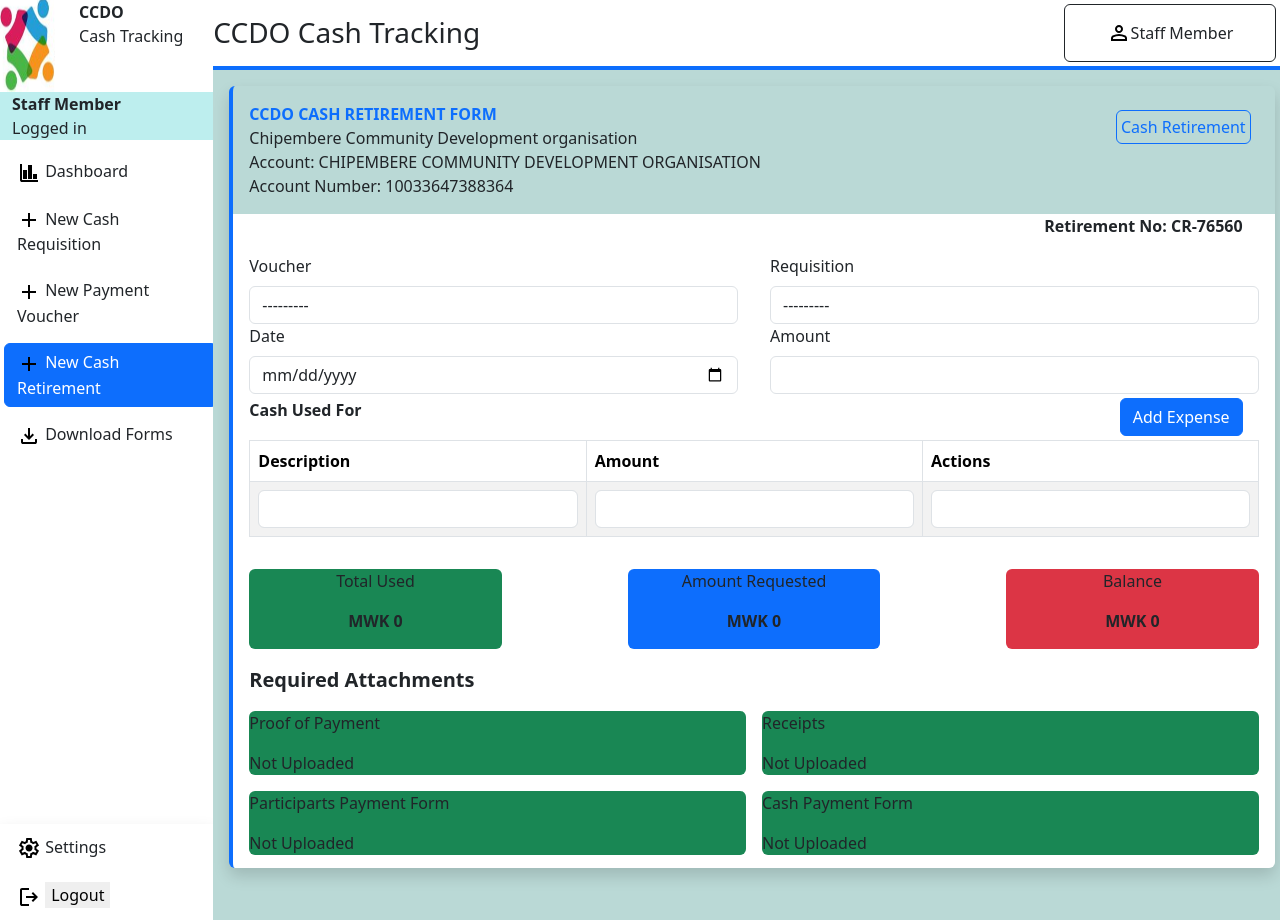
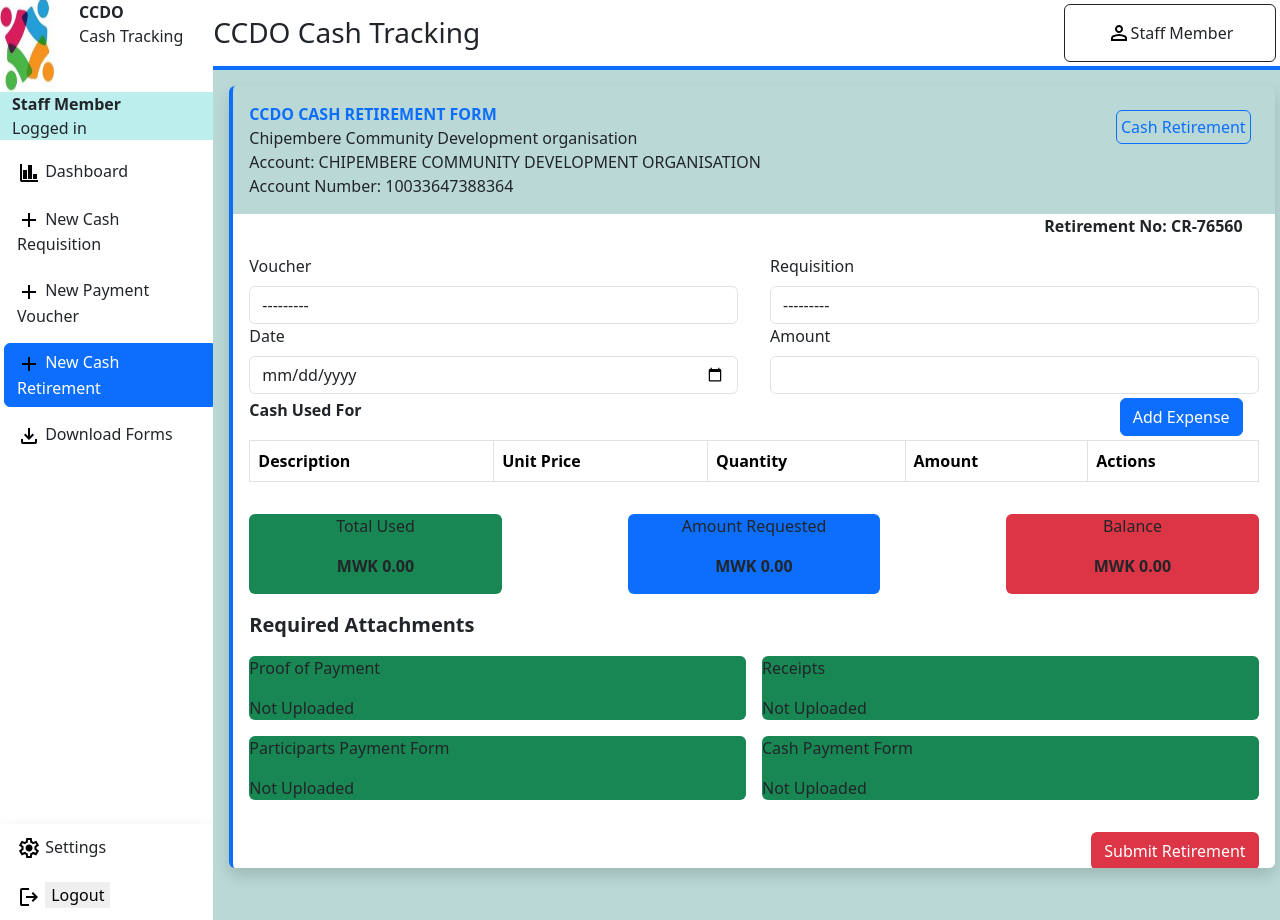
Before and after one commit to FrezerMakina/CashTrackingSystem, a Django app: page /retirement/ in a window 1280 px wide. Run offline with Django 5.2, Linux system fonts and the light colour scheme; a user stored in the database is signed in; tables that the repository leaves empty hold one stand-in row (values such as "Sample post"); lists and menus that the app fills with data are empty; some libraries are stand-ins or nearby versions.

Commit message:
updated views and retirement
retirement form made dynamic as items are automatically being populated after selecting voucherid. More fields has also been added on the form i.e quantity & unit price

```diff
--- a/CashTracker/views.py
+++ b/CashTracker/views.py
@@ -243,6 +243,8 @@ class RetirementajaxView(LoginRequiredMixin, View):
                 item_list.append({
                     'itemname' : item.itemname,
                     'totalprice' : item.totalprice,
+                    'unitprice' : item.unitprice,
+                    'quantity' : item.quantity,
                 })
 
 
--- a/templates/CashTracker/retirement.html
+++ b/templates/CashTracker/retirement.html
@@ -48,11 +48,11 @@
                     <input type="text" id="requisition" class="form-control"> -->
 
                     <label for="{{ form.requisitionid.id_for_label }}" class="form-label d-block">Requisition</label>
-                    {{ retirement_form.requisitionid|add_class:"form-control"|attr:"id:requisitionid" }}
+                    {{ retirement_form.requisitionid|add_class:"form-control"|attr:"id:requisitionid"|attr:"readonly:readonly" }}
                     {{ retirement_form.requisitionid.errors }}
 
                     <label for="amount" class="form-label">Amount</label>
-                    <input type="number" id="amount" class="form-control">
+                    <input type="number" id="amount" class="form-control" readonly>
 
                 </div>
 
@@ -68,17 +68,19 @@
                     <thead>
                         <tr>
                             <th>Description</th>
+                            <th>Unit Price</th>
+                            <th>Quantity</th>
                             <th>Amount</th>
                             <th>Actions</th>
                         </tr>
                     </thead>
 
-                    <tbody>
-                        <tr>
+                    <tbody id="tablebody">
+                        <!-- <tr id="tablerow">
                             <td><input type="text" class="form-control"></td>
                             <td><input type="number" step="0.001" class="form-control"></td>
                             <td><input type="text" class="form-control"></td>
-                        </tr>
+                        </tr> -->
                     </tbody>
                 </table>
             </div>
@@ -86,17 +88,17 @@
             <div class="d-flex justify-content-between m-3">
                 <div class="w-25 bg-success rounded">
                     <p class="text-center">Total Used</p>
-                    <p class="fw-bold text-center">MWK 0</p>
+                    <p class="fw-bold text-center" id="used">MWK 0.00</p>
                 </div>
 
                 <div class="w-25 bg-primary rounded">
                     <p class="text-center">Amount Requested</p>
-                    <p class="fw-bold text-center">MWK 0</p>
+                    <p class="fw-bold text-center" id="requested">MWK 0.00</p>
                 </div>
 
                 <div class="w-25 bg-danger rounded">
                     <p class="text-center">Balance</p>
-                    <p class="fw-bold text-center">MWK 0</p>
+                    <p class="fw-bold text-center" id="balance">MWK 0.00</p>
                 </div>
             </div>
 
@@ -135,4 +137,52 @@
         </form>
         <!-- <div class="h-25"></div> -->
     </div>
+
+
+    <script>
+        document.addEventListener('DOMContentLoaded', function(){
+            const voucherselect = document.getElementById('voucherid');
+            voucherselect.addEventListener('change', function(){
+                const voucherid = this.value;
+                if (voucherid){
+                    fetch(`/retirement/${voucherid}/`)
+                        .then(response => response.json())
+                        .then(data =>{
+                            document.getElementById('requisitionid').value = data.requisitionid;
+                            document.getElementById('amount').value = data.amount;
+                            document.getElementById('requested').textContent = 'MWK' + data.amount.toFixed(2);
+                            const items = data.item_list;
+                            for (const item of items){
+                                const row = `
+                                    <tr id="tablerow">
+                                        <td><input type="text" class="form-control" value="${item.itemname || ''}" readonly></td>
+                                        <td><input type="number" step="0.001" class="form-control" value="${item.unitprice || ''}" readonly></td>
+                                        <td><input type="number" step="0.001" class="form-control" value="${item.quantity || ''}" readonly></td>
+                                        <td><input type="number" step="0.001" class="form-control" value="${item.totalprice || ''}" readonly></td>
+                                        <td><button type="button" class="btn btn-outline-none" onclick="this.closest('tr').remove(); updateGrandTotal()"><img src="{% static 'CashTracker/icons/delete.svg' %}" alt="delete"></button></td>
+                                    </tr>`
+                                document.getElementById('tablebody').insertAdjacentHTML('beforeend', row);
+                                // updateGrandTotal();
+                            }
+                        });
+                }
+                else {
+                    document.getElementById('requisitionid').value = '';
+                    document.getElementById('amount').value = '';
+                    document.getElementById('requested').textContent = 'MWK 0.00';
+                }
+            });
+        });
+
+
+
+    // function updateGrandTotal(){
+    //     let sum = 0;
+    //     document.querySelectorAll('.totalprice').forEach(function(input){
+    //         let val = parseFloat(input.value) || 0;
+    //         sum += val;
+    //     })
+    //     document.getElementById('grandtotal').textContent = 'Grand Total: K' + sum.toFixed(2);
+    // }
+    </script>
 {% endblock %}
```
